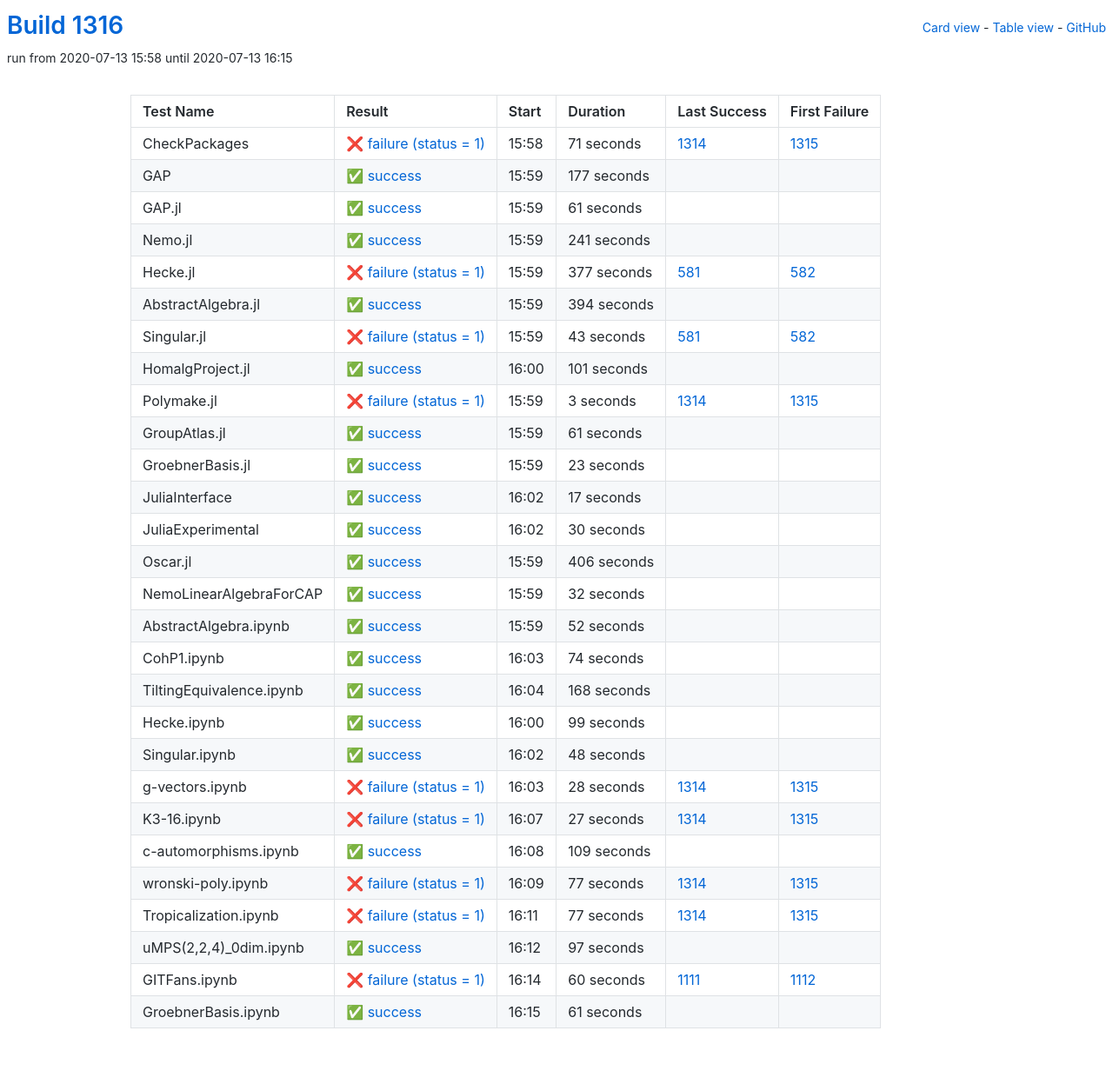
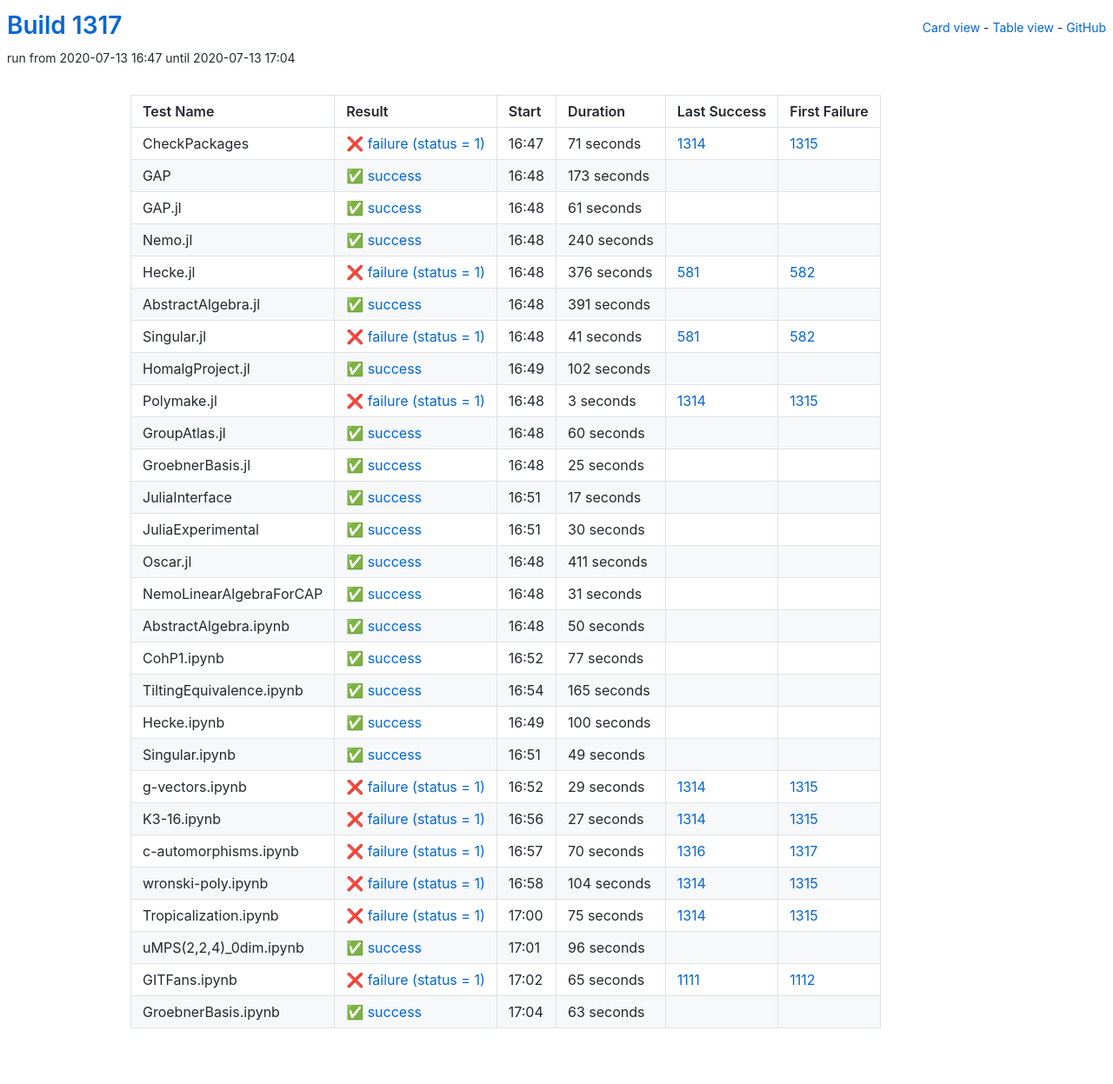
Before and after one commit to oscar-system/oscar-ci-status-1.4, a Jekyll site: the page built from table.html, in a window 1280 px wide. Shown: the whole page at 87% size. Built offline with Jekyll 4.4.1, drawn with Linux system fonts in a browser that asks for light colours.

Commit message:
Build #1317

```diff
--- a/_data/ci.yml
+++ b/_data/ci.yml
@@ -1,6 +1,6 @@
 ---
-build: 1316
-build_url: https://oscarci.mathematik.uni-kl.de/job/oscar-julia-1.4/1316/
+build: 1317
+build_url: https://oscarci.mathematik.uni-kl.de/job/oscar-julia-1.4/1317/
 job: oscar-julia-1.4
 organization: oscar-system
 repo: oscar-ci-status-1.4
@@ -8,8 +8,8 @@ repourl: https://github.com/oscar-system/oscar-ci-status-1.4
 tests:
 - name: CheckPackages
   id: checkpackages
-  log: https://oscarci.mathematik.uni-kl.de/job/oscar-julia-1.4/1316/artifact/logs/build-1316/CheckPackages.log
-  start: 2020-07-13 15:58
+  log: https://oscarci.mathematik.uni-kl.de/job/oscar-julia-1.4/1317/artifact/logs/build-1317/CheckPackages.log
+  start: 2020-07-13 16:47
   success: false
   exitcode: 1
   status: failure
@@ -20,20 +20,20 @@ tests:
   first_failure_url: https://oscarci.mathematik.uni-kl.de/job/oscar-julia-1.4/1315/
 - name: GAP
   id: gap
-  log: https://oscarci.mathematik.uni-kl.de/job/oscar-julia-1.4/1316/artifact/logs/build-1316/GAP.log
-  start: 2020-07-13 15:59
+  log: https://oscarci.mathematik.uni-kl.de/job/oscar-julia-1.4/1317/artifact/logs/build-1317/GAP.log
+  start: 2020-07-13 16:48
   success: true
   exitcode: 0
   status: success
-  duration: 177
+  duration: 173
   last_success: false
   last_success_url:
   first_failure: false
   first_failure_url:
 - name: GAP.jl
   id: gap-jl
-  log: https://oscarci.mathematik.uni-kl.de/job/oscar-julia-1.4/1316/artifact/logs/build-1316/GAP.jl.log
-  start: 2020-07-13 15:59
+  log: https://oscarci.mathematik.uni-kl.de/job/oscar-julia-1.4/1317/artifact/logs/build-1317/GAP.jl.log
+  start: 2020-07-13 16:48
   success: true
   exitcode: 0
   status: success
@@ -44,68 +44,68 @@ tests:
   first_failure_url:
 - name: Nemo.jl
   id: nemo-jl
-  log: https://oscarci.mathematik.uni-kl.de/job/oscar-julia-1.4/1316/artifact/logs/build-1316/Nemo.jl.log
-  start: 2020-07-13 15:59
+  log: https://oscarci.mathematik.uni-kl.de/job/oscar-julia-1.4/1317/artifact/logs/build-1317/Nemo.jl.log
+  start: 2020-07-13 16:48
   success: true
   exitcode: 0
   status: success
-  duration: 241
+  duration: 240
   last_success: false
   last_success_url:
   first_failure: false
   first_failure_url:
 - name: Hecke.jl
   id: hecke-jl
-  log: https://oscarci.mathematik.uni-kl.de/job/oscar-julia-1.4/1316/artifact/logs/build-1316/Hecke.jl.log
-  start: 2020-07-13 15:59
+  log: https://oscarci.mathematik.uni-kl.de/job/oscar-julia-1.4/1317/artifact/logs/build-1317/Hecke.jl.log
+  start: 2020-07-13 16:48
   success: false
   exitcode: 1
   status: failure
-  duration: 377
+  duration: 376
   last_success: 581
   last_success_url: https://oscarci.mathematik.uni-kl.de/job/oscar-julia-1.4/581/
   first_failure: 582
   first_failure_url: https://oscarci.mathematik.uni-kl.de/job/oscar-julia-1.4/582/
 - name: AbstractAlgebra.jl
   id: abstractalgebra-jl
-  log: https://oscarci.mathematik.uni-kl.de/job/oscar-julia-1.4/1316/artifact/logs/build-1316/AbstractAlgebra.jl.log
-  start: 2020-07-13 15:59
+  log: https://oscarci.mathematik.uni-kl.de/job/oscar-julia-1.4/1317/artifact/logs/build-1317/AbstractAlgebra.jl.log
+  start: 2020-07-13 16:48
   success: true
   exitcode: 0
   status: success
-  duration: 394
+  duration: 391
   last_success: false
   last_success_url:
   first_failure: false
   first_failure_url:
 - name: Singular.jl
   id: singular-jl
-  log: https://oscarci.mathematik.uni-kl.de/job/oscar-julia-1.4/1316/artifact/logs/build-1316/Singular.jl.log
-  start: 2020-07-13 15:59
+  log: https://oscarci.mathematik.uni-kl.de/job/oscar-julia-1.4/1317/artifact/logs/build-1317/Singular.jl.log
+  start: 2020-07-13 16:48
   success: false
   exitcode: 1
   status: failure
-  duration: 43
+  duration: 41
   last_success: 581
   last_success_url: https://oscarci.mathematik.uni-kl.de/job/oscar-julia-1.4/581/
   first_failure: 582
   first_failure_url: https://oscarci.mathematik.uni-kl.de/job/oscar-julia-1.4/582/
 - name: HomalgProject.jl
   id: homalgproject-jl
-  log: https://oscarci.mathematik.uni-kl.de/job/oscar-julia-1.4/1316/artifact/logs/build-1316/HomalgProject.jl.log
-  start: 2020-07-13 16:00
+  log: https://oscarci.mathematik.uni-kl.de/job/oscar-julia-1.4/1317/artifact/logs/build-1317/HomalgProject.jl.log
+  start: 2020-07-13 16:49
   success: true
   exitcode: 0
   status: success
-  duration: 101
+  duration: 102
   last_success: false
   last_success_url:
   first_failure: false
   first_failure_url:
 - name: Polymake.jl
   id: polymake-jl
-  log: https://oscarci.mathematik.uni-kl.de/job/oscar-julia-1.4/1316/artifact/logs/build-1316/Polymake.jl.log
-  start: 2020-07-13 15:59
+  log: https://oscarci.mathematik.uni-kl.de/job/oscar-julia-1.4/1317/artifact/logs/build-1317/Polymake.jl.log
+  start: 2020-07-13 16:48
   success: false
   exitcode: 1
   status: failure
@@ -116,32 +116,32 @@ tests:
   first_failure_url: https://oscarci.mathematik.uni-kl.de/job/oscar-julia-1.4/1315/
 - name: GroupAtlas.jl
   id: groupatlas-jl
-  log: https://oscarci.mathematik.uni-kl.de/job/oscar-julia-1.4/1316/artifact/logs/build-1316/GroupAtlas.jl.log
-  start: 2020-07-13 15:59
+  log: https://oscarci.mathematik.uni-kl.de/job/oscar-julia-1.4/1317/artifact/logs/build-1317/GroupAtlas.jl.log
+  start: 2020-07-13 16:48
   success: true
   exitcode: 0
   status: success
-  duration: 61
+  duration: 60
   last_success: false
   last_success_url:
   first_failure: false
   first_failure_url:
 - name: GroebnerBasis.jl
   id: groebnerbasis-jl
-  log: https://oscarci.mathematik.uni-kl.de/job/oscar-julia-1.4/1316/artifact/logs/build-1316/GroebnerBasis.jl.log
-  start: 2020-07-13 15:59
+  log: https://oscarci.mathematik.uni-kl.de/job/oscar-julia-1.4/1317/artifact/logs/build-1317/GroebnerBasis.jl.log
+  start: 2020-07-13 16:48
   success: true
   exitcode: 0
   status: success
-  duration: 23
+  duration: 25
   last_success: false
   last_success_url:
   first_failure: false
   first_failure_url:
 - name: JuliaInterface
   id: juliainterface
-  log: https://oscarci.mathematik.uni-kl.de/job/oscar-julia-1.4/1316/artifact/logs/build-1316/JuliaInterface.log
-  start: 2020-07-13 16:02
+  log: https://oscarci.mathematik.uni-kl.de/job/oscar-julia-1.4/1317/artifact/logs/build-1317/JuliaInterface.log
+  start: 2020-07-13 16:51
   success: true
   exitcode: 0
   status: success
@@ -152,8 +152,8 @@ tests:
   first_failure_url:
 - name: JuliaExperimental
   id: juliaexperimental
-  log: https://oscarci.mathematik.uni-kl.de/job/oscar-julia-1.4/1316/artifact/logs/build-1316/JuliaExperimental.log
-  start: 2020-07-13 16:02
+  log: https://oscarci.mathematik.uni-kl.de/job/oscar-julia-1.4/1317/artifact/logs/build-1317/JuliaExperimental.log
+  start: 2020-07-13 16:51
   success: true
   exitcode: 0
   status: success
@@ -164,104 +164,104 @@ tests:
   first_failure_url:
 - name: Oscar.jl
   id: oscar-jl
-  log: https://oscarci.mathematik.uni-kl.de/job/oscar-julia-1.4/1316/artifact/logs/build-1316/Oscar.jl.log
-  start: 2020-07-13 15:59
+  log: https://oscarci.mathematik.uni-kl.de/job/oscar-julia-1.4/1317/artifact/logs/build-1317/Oscar.jl.log
+  start: 2020-07-13 16:48
   success: true
   exitcode: 0
   status: success
-  duration: 406
+  duration: 411
   last_success: false
   last_success_url:
   first_failure: false
   first_failure_url:
 - name: NemoLinearAlgebraForCAP
   id: nemolinearalgebraforcap
-  log: https://oscarci.mathematik.uni-kl.de/job/oscar-julia-1.4/1316/artifact/logs/build-1316/NemoLinearAlgebraForCAP.log
-  start: 2020-07-13 15:59
+  log: https://oscarci.mathematik.uni-kl.de/job/oscar-julia-1.4/1317/artifact/logs/build-1317/NemoLinearAlgebraForCAP.log
+  start: 2020-07-13 16:48
   success: true
   exitcode: 0
   status: success
-  duration: 32
+  duration: 31
   last_success: false
   last_success_url:
   first_failure: false
   first_failure_url:
 - name: AbstractAlgebra.ipynb
   id: abstractalgebra-ipynb
-  log: https://oscarci.mathematik.uni-kl.de/job/oscar-julia-1.4/1316/artifact/logs/build-1316/AbstractAlgebra.ipynb.log
-  start: 2020-07-13 15:59
+  log: https://oscarci.mathematik.uni-kl.de/job/oscar-julia-1.4/1317/artifact/logs/build-1317/AbstractAlgebra.ipynb.log
+  start: 2020-07-13 16:48
   success: true
   exitcode: 0
   status: success
-  duration: 52
+  duration: 50
   last_success: false
   last_success_url:
   first_failure: false
   first_failure_url:
 - name: CohP1.ipynb
   id: cohp1-ipynb
-  log: https://oscarci.mathematik.uni-kl.de/job/oscar-julia-1.4/1316/artifact/logs/build-1316/CohP1.ipynb.log
-  start: 2020-07-13 16:03
+  log: https://oscarci.mathematik.uni-kl.de/job/oscar-julia-1.4/1317/artifact/logs/build-1317/CohP1.ipynb.log
+  start: 2020-07-13 16:52
   success: true
   exitcode: 0
   status: success
-  duration: 74
+  duration: 77
   last_success: false
   last_success_url:
   first_failure: false
   first_failure_url:
 - name: TiltingEquivalence.ipynb
   id: tiltingequivalence-ipynb
-  log: https://oscarci.mathematik.uni-kl.de/job/oscar-julia-1.4/1316/artifact/logs/build-1316/TiltingEquivalence.ipynb.log
-  start: 2020-07-13 16:04
+  log: https://oscarci.mathematik.uni-kl.de/job/oscar-julia-1.4/1317/artifact/logs/build-1317/TiltingEquivalence.ipynb.log
+  start: 2020-07-13 16:54
   success: true
   exitcode: 0
   status: success
-  duration: 168
+  duration: 165
   last_success: false
   last_success_url:
   first_failure: false
   first_failure_url:
 - name: Hecke.ipynb
   id: hecke-ipynb
-  log: https://oscarci.mathematik.uni-kl.de/job/oscar-julia-1.4/1316/artifact/logs/build-1316/Hecke.ipynb.log
-  start: 2020-07-13 16:00
+  log: https://oscarci.mathematik.uni-kl.de/job/oscar-julia-1.4/1317/artifact/logs/build-1317/Hecke.ipynb.log
+  start: 2020-07-13 16:49
   success: true
   exitcode: 0
   status: success
-  duration: 99
+  duration: 100
   last_success: false
   last_success_url:
   first_failure: false
   first_failure_url:
 - name: Singular.ipynb
   id: singular-ipynb
-  log: https://oscarci.mathematik.uni-kl.de/job/oscar-julia-1.4/1316/artifact/logs/build-1316/Singular.ipynb.log
-  start: 2020-07-13 16:02
+  log: https://oscarci.mathematik.uni-kl.de/job/oscar-julia-1.4/1317/artifact/logs/build-1317/Singular.ipynb.log
+  start: 2020-07-13 16:51
   success: true
   exitcode: 0
   status: success
-  duration: 48
+  duration: 49
   last_success: false
   last_success_url:
   first_failure: false
   first_failure_url:
 - name: g-vectors.ipynb
   id: g-vectors-ipynb
-  log: https://oscarci.mathematik.uni-kl.de/job/oscar-julia-1.4/1316/artifact/logs/build-1316/g-vectors.ipynb.log
-  start: 2020-07-13 16:03
+  log: https://oscarci.mathematik.uni-kl.de/job/oscar-julia-1.4/1317/artifact/logs/build-1317/g-vectors.ipynb.log
+  start: 2020-07-13 16:52
   success: false
   exitcode: 1
   status: failure
-  duration: 28
+  duration: 29
   last_success: 1314
   last_success_url: https://oscarci.mathematik.uni-kl.de/job/oscar-julia-1.4/1314/
   first_failure: 1315
   first_failure_url: https://oscarci.mathematik.uni-kl.de/job/oscar-julia-1.4/1315/
 - name: K3-16.ipynb
   id: k3-16-ipynb
-  log: https://oscarci.mathematik.uni-kl.de/job/oscar-julia-1.4/1316/artifact/logs/build-1316/K3-16.ipynb.log
-  start: 2020-07-13 16:07
+  log: https://oscarci.mathematik.uni-kl.de/job/oscar-julia-1.4/1317/artifact/logs/build-1317/K3-16.ipynb.log
+  start: 2020-07-13 16:56
   success: false
   exitcode: 1
   status: failure
@@ -272,72 +272,72 @@ tests:
   first_failure_url: https://oscarci.mathematik.uni-kl.de/job/oscar-julia-1.4/1315/
 - name: c-automorphisms.ipynb
   id: c-automorphisms-ipynb
-  log: https://oscarci.mathematik.uni-kl.de/job/oscar-julia-1.4/1316/artifact/logs/build-1316/c-automorphisms.ipynb.log
-  start: 2020-07-13 16:08
-  success: true
-  exitcode: 0
-  status: success
-  duration: 109
-  last_success: false
-  last_success_url:
-  first_failure: false
-  first_failure_url:
-- name: wronski-poly.ipynb
-  id: wronski-poly-ipynb
-  log: https://oscarci.mathematik.uni-kl.de/job/oscar-julia-1.4/1316/artifact/logs/build-1316/wronski-poly.ipynb.log
-  start: 2020-07-13 16:09
+  log: https://oscarci.mathematik.uni-kl.de/job/oscar-julia-1.4/1317/artifact/logs/build-1317/c-automorphisms.ipynb.log
+  start: 2020-07-13 16:57
   success: false
   exitcode: 1
   status: failure
-  duration: 77
+  duration: 70
+  last_success: 1316
+  last_success_url: https://oscarci.mathematik.uni-kl.de/job/oscar-julia-1.4/1316/
+  first_failure: 1317
+  first_failure_url: https://oscarci.mathematik.uni-kl.de/job/oscar-julia-1.4/1317/
+- name: wronski-poly.ipynb
+  id: wronski-poly-ipynb
+  log: https://oscarci.mathematik.uni-kl.de/job/oscar-julia-1.4/1317/artifact/logs/build-1317/wronski-poly.ipynb.log
+  start: 2020-07-13 16:58
+  success: false
+  exitcode: 1
+  status: failure
+  duration: 104
   last_success: 1314
   last_success_url: https://oscarci.mathematik.uni-kl.de/job/oscar-julia-1.4/1314/
   first_failure: 1315
   first_failure_url: https://oscarci.mathematik.uni-kl.de/job/oscar-julia-1.4/1315/
 - name: Tropicalization.ipynb
   id: tropicalization-ipynb
-  log: https://oscarci.mathematik.uni-kl.de/job/oscar-julia-1.4/1316/artifact/logs/build-1316/Tropicalization.ipynb.log
-  start: 2020-07-13 16:11
+  log: https://oscarci.mathematik.uni-kl.de/job/oscar-julia-1.4/1317/artifact/logs/build-1317/Tropicalization.ipynb.log
+  start: 2020-07-13 17:00
   success: false
   exitcode: 1
   status: failure
-  duration: 77
+  duration: 75
   last_success: 1314
   last_success_url: https://oscarci.mathematik.uni-kl.de/job/oscar-julia-1.4/1314/
   first_failure: 1315
   first_failure_url: https://oscarci.mathematik.uni-kl.de/job/oscar-julia-1.4/1315/
 - name: uMPS(2,2,4)_0dim.ipynb
   id: umps-2-2-4-0dim-ipynb
-  log: https://oscarci.mathematik.uni-kl.de/job/oscar-julia-1.4/1316/artifact/logs/build-1316/uMPS-2-2-4-_0dim.ipynb.log
-  start: 2020-07-13 16:12
+  log: https://oscarci.mathematik.uni-kl.de/job/oscar-julia-1.4/1317/artifact/logs/build-1317/uMPS-2-2-4-_0dim.ipynb.log
+  start: 2020-07-13 17:01
   success: true
   exitcode: 0
   status: success
-  duration: 97
+  duration: 96
   last_success: false
   last_success_url:
   first_failure: false
   first_failure_url:
 - name: GITFans.ipynb
   id: gitfans-ipynb
-  log: https://oscarci.mathematik.uni-kl.de/job/oscar-julia-1.4/1316/artifact/logs/build-1316/GITFans.ipynb.log
-  start: 2020-07-13 16:14
+  log: https://oscarci.mathematik.uni-kl.de/job/oscar-julia-1.4/1317/artifact/logs/build-1317/GITFans.ipynb.log
+  start: 2020-07-13 17:02
   success: false
   exitcode: 1
   status: failure
-  duration: 60
+  duration: 65
   last_success: 1111
   last_success_url: https://oscarci.mathematik.uni-kl.de/job/oscar-julia-1.4/1111/
   first_failure: 1112
   first_failure_url: https://oscarci.mathematik.uni-kl.de/job/oscar-julia-1.4/1112/
 - name: GroebnerBasis.ipynb
   id: groebnerbasis-ipynb
-  log: https://oscarci.mathematik.uni-kl.de/job/oscar-julia-1.4/1316/artifact/logs/build-1316/GroebnerBasis.ipynb.log
-  start: 2020-07-13 16:15
+  log: https://oscarci.mathematik.uni-kl.de/job/oscar-julia-1.4/1317/artifact/logs/build-1317/GroebnerBasis.ipynb.log
+  start: 2020-07-13 17:04
   success: true
   exitcode: 0
   status: success
-  duration: 61
+  duration: 63
   last_success: false
   last_success_url:
   first_failure: false
```
Also changed, not shown: README.md.
